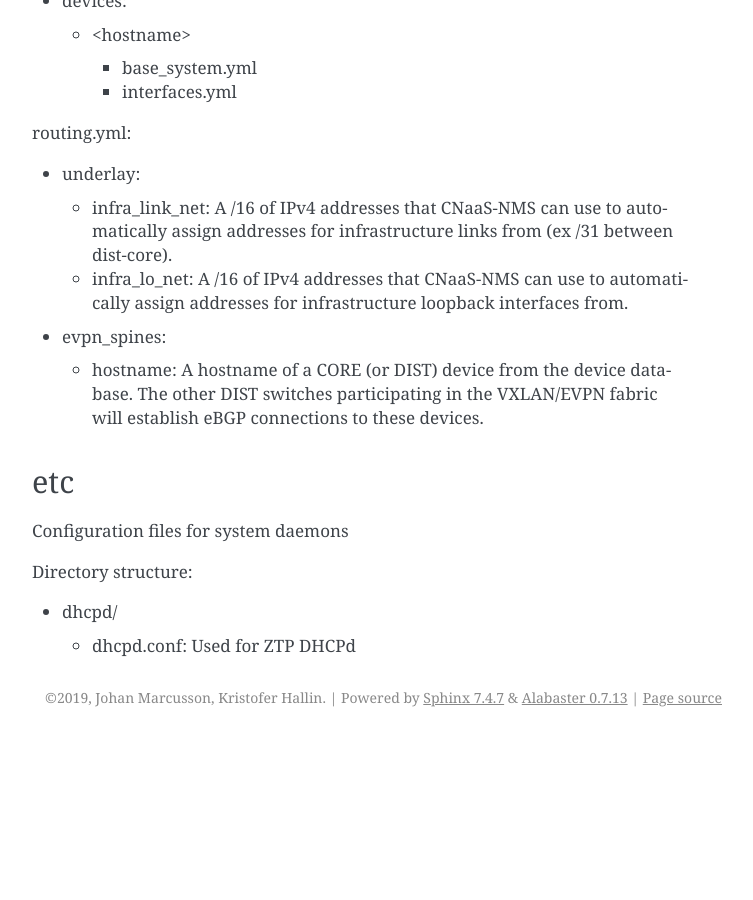
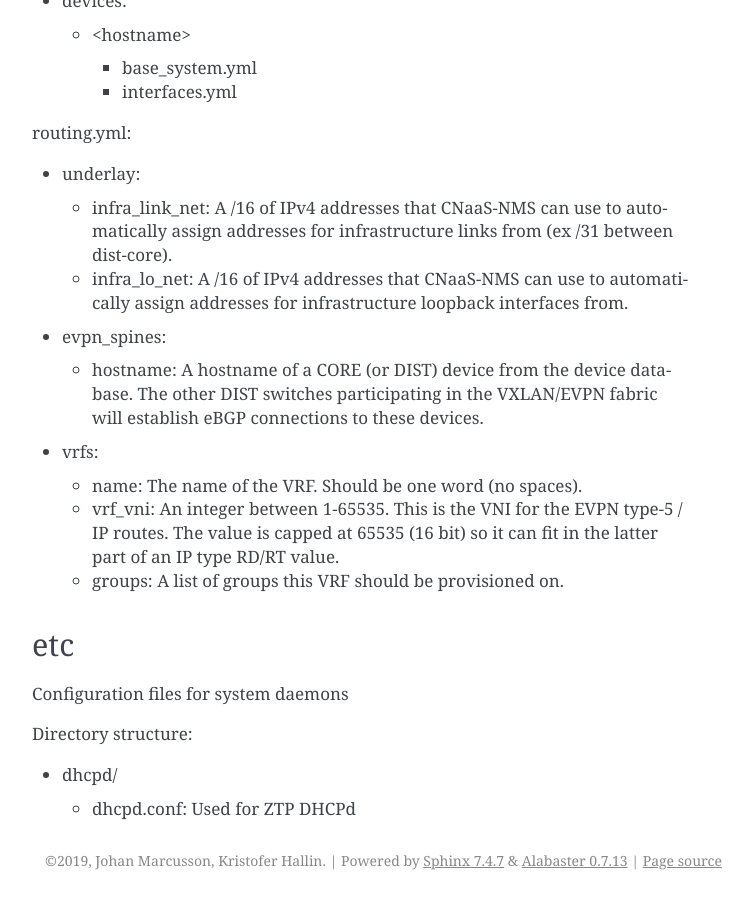
Before and after one commit to SUNET/cnaas-nms, a Sphinx documentation site: the page built from docs/reporef/index.rst, in a window 1280 px wide and 900 px high, scrolled down 2019 px. Shown: the whole window, without its empty margins (388-1141 px from the left). Built offline with Sphinx 7.4.7, drawn with Linux system fonts in a browser that asks for light colours; before the commit the page ends 2756 px from its top, so only the background shows below that.

```diff
--- a/docs/reporef/index.rst
+++ b/docs/reporef/index.rst
@@ -119,6 +119,16 @@ routing.yml:
     The other DIST switches participating in the VXLAN/EVPN fabric will establish
     eBGP connections to these devices.
 
+- vrfs:
+
+  * name: The name of the VRF. Should be one word (no spaces).
+  * vrf_vni: An integer between 1-65535. This is the VNI for the EVPN type-5 / IP routes.
+    The value is capped at 65535 (16 bit) so it can fit in the latter part of an
+    IP type RD/RT value.
+  * groups: A list of groups this VRF should be provisioned on.
+
+
+
 etc
 ---
 
```
Also changed, not shown: 1 other file.
